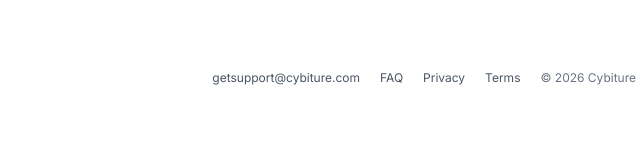
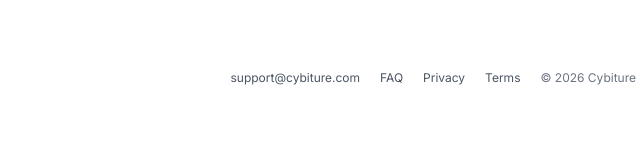
Before and after one commit to Nickbutani/cybiture, a plain HTML site: page privacy.html in a window 1280 px wide. Shown: the part 2153-2300 px from the top of the page, 564-1204 px from the left. Drawn offline with Linux system fonts and the light colour scheme.

Commit message:
update privacy

```diff
--- a/privacy.html
+++ b/privacy.html
@@ -384,7 +384,7 @@
     <nav aria-label="Footer links">
 
       <a href="mailto:getsupport@cybiture.com">
-        getsupport@cybiture.com
+        support@cybiture.com
       </a>
 
       <a href="/faq.html">
```
